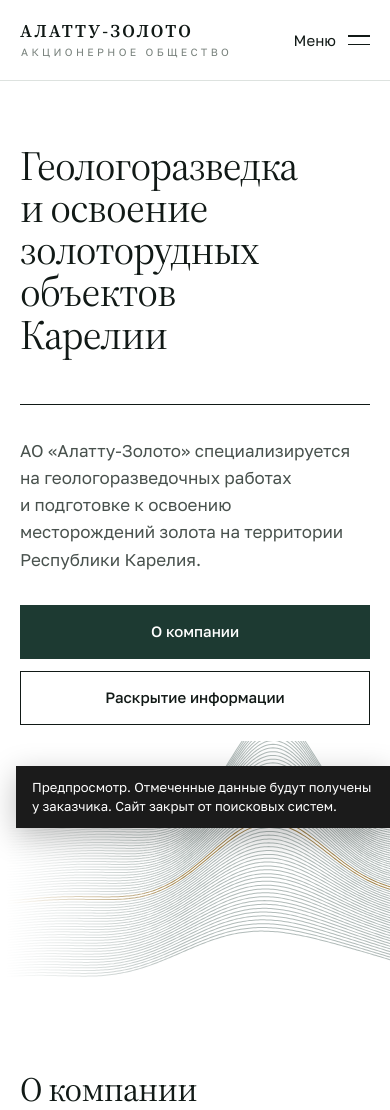
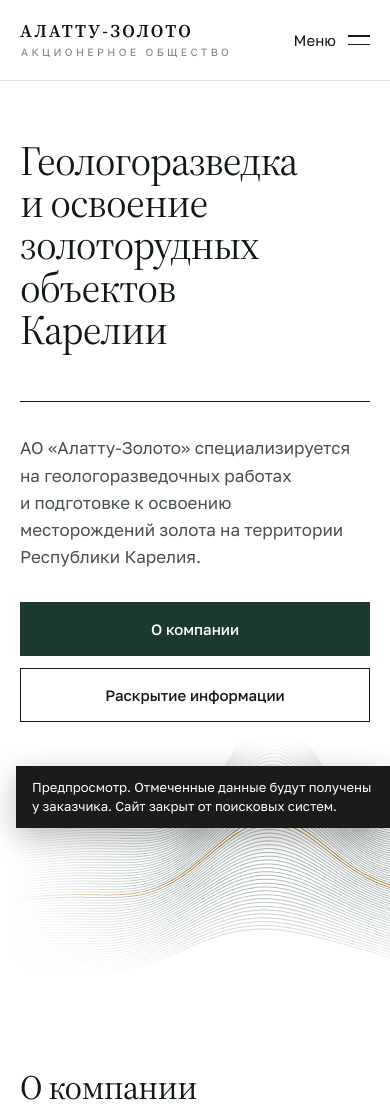
Before and after one commit to lyzlovva/sites-preview, a plain HTML site: page alattugold.ru/index.html in a window 390 px wide. Shown: the top 1110 px of the page. Drawn offline with Linux system fonts and the light colour scheme.

Commit message:
Add files via upload

```diff
--- a/alattugold.ru/assets/style.css
+++ b/alattugold.ru/assets/style.css
@@ -151,6 +151,7 @@ button{font:inherit;color:inherit}
 .todo{background:var(--todo-bg);color:var(--todo-fg);padding:2px 8px;font-size:.86em;white-space:nowrap;
   border-radius:2px;font-weight:400;letter-spacing:0}
 .todo-block{padding:22px 24px;background:var(--todo-bg);color:var(--todo-fg);font-size:15px;max-width:68ch}
+.menu-open .preview-banner{display:none}
 .preview-banner{position:fixed;left:16px;bottom:16px;z-index:60;max-width:380px;padding:12px 16px;font-size:13px;
   line-height:1.45;background:#1b1b1b;color:#fff;box-shadow:0 8px 30px rgba(0,0,0,.25)}
 
@@ -221,10 +222,16 @@ h1,h2,h3{font-family:var(--serif)}
 .link:hover{color:var(--ink)}
 
 /* ---------- первый экран */
-.hero{position:relative;overflow:hidden;padding:clamp(64px,7vw,120px) 0 clamp(56px,6vw,88px)}
-.art,.ph-art{position:absolute;inset:0;width:100%;height:100%;object-fit:cover;object-position:right center;pointer-events:none}
+/* первый экран (главная и внутренние) — ровно во всю высоту окна под шапкой; узор плавно растворяется книзу */
+:root{--hd-h:142px}
+.hero{position:relative;overflow:hidden;display:flex;flex-direction:column;min-height:max(600px,calc(100vh - var(--hd-h)));
+  min-height:max(600px,calc(100svh - var(--hd-h)));padding:clamp(48px,7vh,112px) 0 clamp(48px,7vh,88px)}
+.hero>.wrap{flex:1;display:flex;flex-direction:column}
+.hero .hero-row{margin-top:auto}
+.art,.ph-art{position:absolute;inset:0;width:100%;height:100%;object-fit:cover;object-position:right center;pointer-events:none;
+  -webkit-mask-image:linear-gradient(180deg,#000 55%,transparent 97%);mask-image:linear-gradient(180deg,#000 55%,transparent 97%)}
 .hero .wrap,.ph .wrap{position:relative}
-.hero h1{font-size:clamp(42px,6vw,96px);line-height:1.02;font-weight:400;letter-spacing:-.025em;max-width:11.5ch;
+.hero h1{font-size:clamp(40px,min(6vw,8.6vh),96px);margin-bottom:clamp(40px,6vh,80px);line-height:1.02;font-weight:400;letter-spacing:-.025em;max-width:11.5ch;
   font-variation-settings:"opsz" 60}
 .hero-row{display:grid;grid-template-columns:minmax(0,7fr) minmax(0,5fr);gap:clamp(32px,5vw,88px);align-items:end;
   margin-top:clamp(48px,6vw,88px);padding-top:32px;border-top:1px solid var(--ink)}
@@ -273,7 +280,9 @@ h1,h2,h3{font-family:var(--serif)}
 .contacts--stack>div>*:not(h3){grid-column:2}
 
 /* ---------- внутренние страницы: заголовок */
-.ph{position:relative;overflow:hidden;padding:clamp(56px,6vw,96px) 0 clamp(48px,5vw,72px);border-bottom:1px solid var(--line)}
+.ph{position:relative;overflow:hidden;display:flex;flex-direction:column;justify-content:flex-end;
+  min-height:max(560px,calc(100vh - var(--hd-h)));min-height:max(560px,calc(100svh - var(--hd-h)));
+  padding:clamp(56px,6vw,96px) 0 clamp(48px,7vh,88px);border-bottom:1px solid var(--line)}
 .ph-lead{max-width:48ch!important}
 .crumbs{display:flex;flex-wrap:wrap;gap:10px;font-size:13px;color:var(--muted);margin-bottom:clamp(32px,4vw,56px)}
 .crumbs li+li::before{content:"—";margin-right:10px;color:var(--line-2)}
@@ -332,9 +341,11 @@ h1,h2,h3{font-family:var(--serif)}
 @media (max-width:900px){
   .hero-row{grid-template-columns:1fr}
   .hero .actions{justify-content:flex-start}
+  :root{--hd-h:81px}
   .hero{padding-bottom:calc(56vw + 40px)}
-  .hero .art{top:auto;height:62vw;object-position:70% bottom}
-  .ph .ph-art{display:none}
+  .ph{justify-content:flex-start;padding-bottom:calc(56vw + 40px)}
+  .hero .art,.ph .ph-art{top:auto;height:62vw;object-position:70% bottom;
+    -webkit-mask-image:linear-gradient(180deg,transparent 0,#000 30%,#000 60%,transparent 100%);mask-image:linear-gradient(180deg,transparent 0,#000 30%,#000 60%,transparent 100%)}
   .split{grid-template-columns:1fr}
   .cols2{grid-template-columns:1fr;gap:16px}
   .stages li{grid-template-columns:1fr;gap:8px;padding:28px 0}
--- a/elmusgold.ru/assets/style.css
+++ b/elmusgold.ru/assets/style.css
@@ -149,6 +149,7 @@ button{font:inherit;color:inherit}
 .todo{background:var(--todo-bg);color:var(--todo-fg);padding:2px 8px;font-size:.86em;white-space:nowrap;
   border-radius:2px;font-weight:400;letter-spacing:0}
 .todo-block{padding:22px 24px;background:var(--todo-bg);color:var(--todo-fg);font-size:15px;max-width:68ch}
+.menu-open .preview-banner{display:none}
 .preview-banner{position:fixed;left:16px;bottom:16px;z-index:60;max-width:380px;padding:12px 16px;font-size:13px;
   line-height:1.45;background:#1b1b1b;color:#fff;box-shadow:0 8px 30px rgba(0,0,0,.25)}
 
@@ -200,6 +201,8 @@ body{letter-spacing:-.005em}
 .hd.is-solid .hd-top{height:0;opacity:0;border-color:transparent}
 .hd.is-solid .hd-main .wrap{height:72px}
 .hd.is-solid .logo img{height:38px}
+/* размытие фона ограничивает полноэкранное меню размерами шапки — на время открытого меню отключается */
+.menu-open .hd{-webkit-backdrop-filter:none;backdrop-filter:none;background:var(--g900)}
 @media (max-width:1100px){
   .hd-main .wrap{height:76px}.logo img{height:38px}
   .nav{background:var(--g900)}
```
